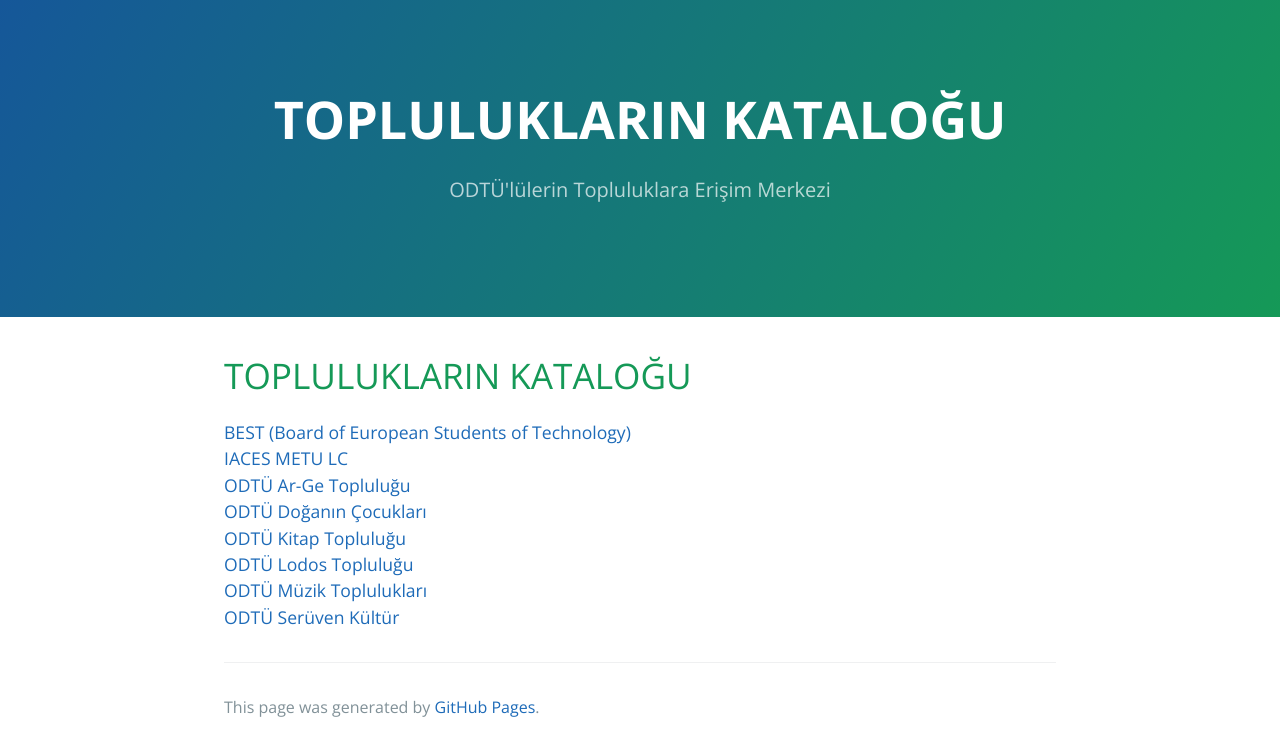
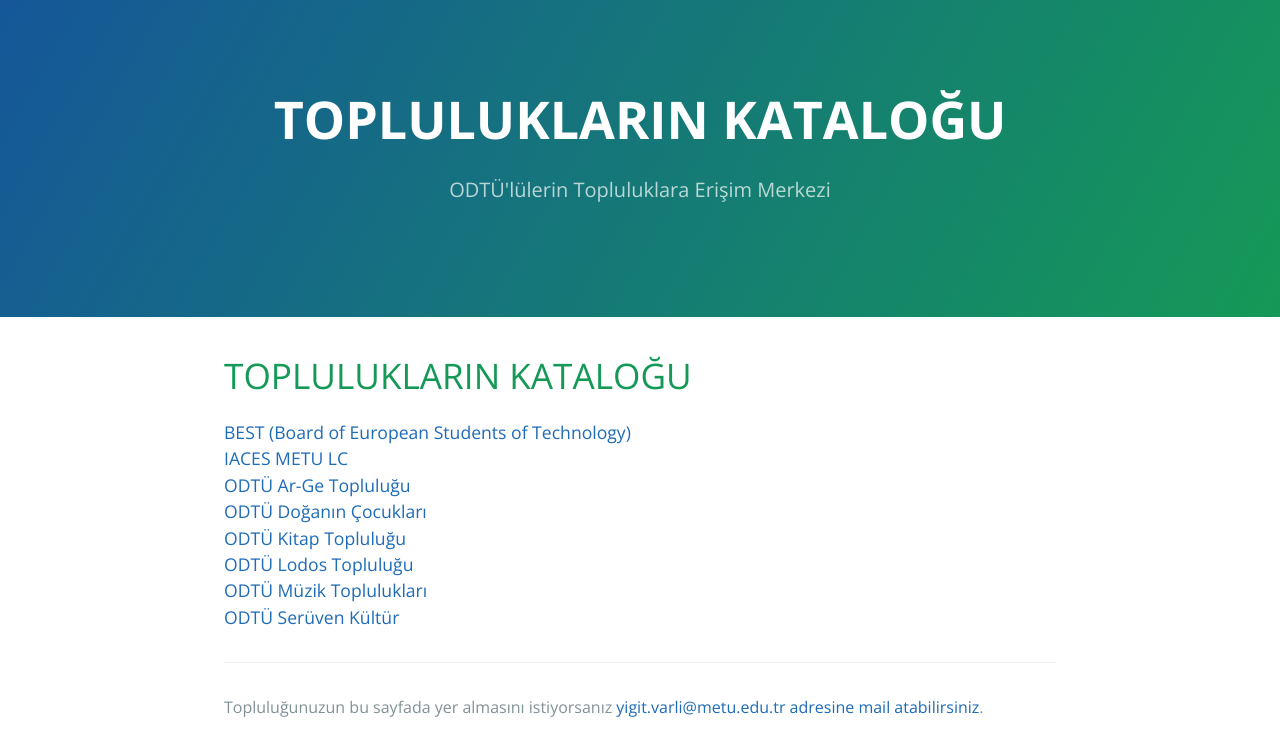
Before and after one commit to metuhome/METU-Topluluk-Katalog, a Jekyll site: the page built from index.md, in a window 1280 px wide. Shown: the top 756 px of the page. Built offline with Jekyll 4.4.1, drawn with Linux system fonts in a browser that asks for light colours; our own code applies the rules of GitHub Pages for plain Markdown files.

Commit message:
Contact mail addition to footer

```diff
--- a/_layouts/default.html
+++ b/_layouts/default.html
@@ -41,7 +41,7 @@
         {% if site.github.is_project_page %}
           <span class="site-footer-owner"><a href="{{ site.github.repository_url }}">{{ site.github.repository_name }}</a> is maintained by <a href="{{ site.github.owner_url }}">{{ site.github.owner_name }}</a>.</span>
         {% endif %}
-        <span class="site-footer-credits">This page was generated by <a href="https://pages.github.com">GitHub Pages</a>.</span>
+        <span class="site-footer-credits">Topluluğunuzun bu sayfada yer almasını istiyorsanız <a href="yigit.varli@metu.edu.tr">yigit.varli@metu.edu.tr adresine mail atabilirsiniz</a>.</span>
       </footer>
     </main>
   </body>
```
